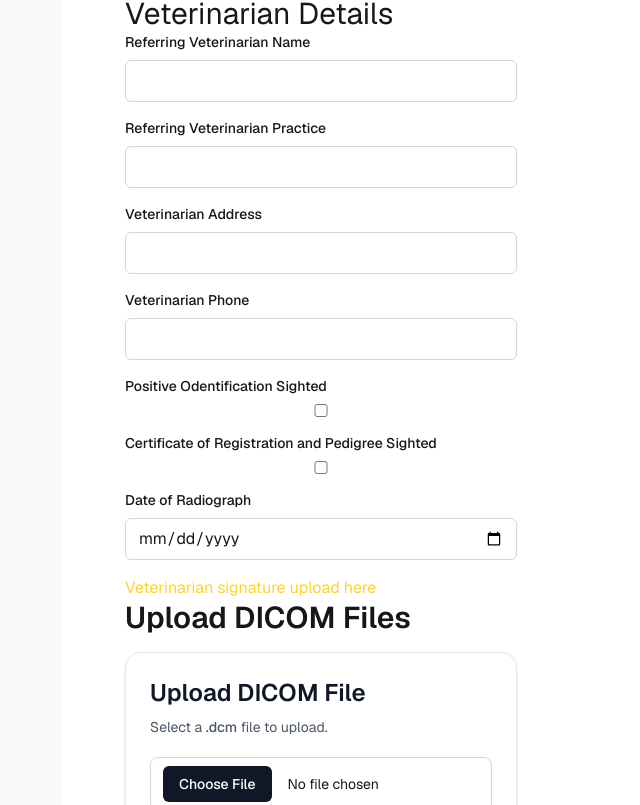
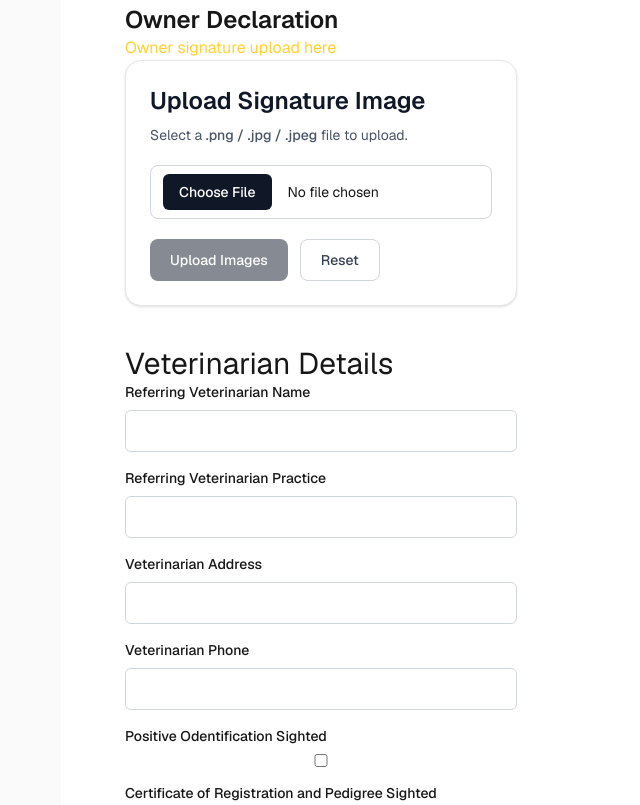
Before and after one commit to CodedBeats/Hayes_Hip_and_Elbow_Scoring, a Next.js app: page /submit in a window 1280 px wide. Shown: the part 1115-1920 px from the top of the page, without its empty margins (195-835 px from the left). Built offline with nearby package versions, Linux system fonts and the light colour scheme; no server answers.

Commit message:
feat: upload image component and hook

```diff
--- a/components/form/CaseForm.tsx
+++ b/components/form/CaseForm.tsx
@@ -5,6 +5,7 @@ import { useRouter } from "next/navigation";
 // components
 import { InputField } from "./InputField";
 import { FileUploader } from "../upload/FileUploader";
+import { ImageUploader } from "../upload/ImageUploader";
 // type
 import { Case } from "@/types/case";
 
@@ -138,7 +139,7 @@ export const CaseForm = () => {
             {/* ======================= */}
             {/* DOG DETAILS */}
             {/* ======================= */}
-            <h1 className="text-3xl">Dog Details</h1>
+            <h1 className="text-3xl mt-10">Dog Details</h1>
             {dogDetailsFields.map((field) => (
                 <InputField
                     key={field.name}
@@ -154,7 +155,7 @@ export const CaseForm = () => {
             {/* ======================= */}
             {/* Owner */}
             {/* ======================= */}
-            <h2 className="text-3xl">Owner Details</h2>
+            <h2 className="text-3xl mt-10">Owner Details</h2>
             {ownerDetailsFields.map((field) => (
                 <InputField
                     key={field.name}
@@ -168,12 +169,13 @@ export const CaseForm = () => {
             <h2 className="text-2xl font-semibold">Owner Declaration</h2>
             <p className="text-amber-300">Owner signature upload here</p>
             {/* === owner's signature === */}
+            <ImageUploader />
 
 
             {/* ======================= */}
             {/* Veterinarian DETAILS */}
             {/* ======================= */}
-            <h2 className="text-3xl">Veterinarian Details</h2>
+            <h2 className="text-3xl mt-10">Veterinarian Details</h2>
             {veterinarianDetailsFields.map((field) => (
                 <InputField
                     key={field.name}
@@ -191,7 +193,7 @@ export const CaseForm = () => {
             {/* ======================= */}
             {/* FILE UPLOAD */}
             {/* ======================= */}
-            <section className="space-y-4">
+            <section className="space-y-4 mt-10">
                 <h2 className="text-3xl font-semibold">Upload DICOM Files</h2>
 
                 <FileUploader />
--- /dev/null
+++ b/components/upload/ImageUploader.tsx
@@ -0,0 +1,122 @@
+// dependencies
+"use client";
+import { useState } from "react";
+// hooks
+import { useImageUpload } from "@/hooks/useImageUpload";
+
+export const ImageUploader = () => {
+    const {
+        uploading,
+        progress,
+        error,
+        uploadedImage,
+        uploadSingleImage,
+        resetUpload,
+    } = useImageUpload();
+
+    const [selectedImage, setSelectedImage] = useState<File | null>(null);
+
+    const handleImageChange = (e: React.ChangeEvent<HTMLInputElement>) => {
+        if (!e.target.files || e.target.files.length === 0) return;
+        setSelectedImage(e.target.files[0]);
+    };
+
+    const handleUpload = async () => {
+        if (!selectedImage) return;
+
+        try {
+            await uploadSingleImage(selectedImage, `${Date.now()}`);
+        } catch (err) {
+            console.error(err);
+        }
+    };
+
+    const handleReset = () => {
+        setSelectedImage(null);
+        resetUpload();
+    };
+
+    return (
+        <div className="mx-auto w-full max-w-2xl rounded-2xl border border-gray-200 bg-white p-6 shadow-sm">
+            <h2 className="text-2xl font-semibold text-gray-900">
+                Upload Signature Image
+            </h2>
+
+            <p className="mt-2 text-sm text-gray-600">
+                Select a <span className="font-medium">.png / .jpg / .jpeg</span> file to upload.
+            </p>
+
+            <div className="mt-5">
+                <input
+                    type="file"
+                    accept=".png, .jpg, .jpeg"
+                    onChange={handleImageChange}
+                    className="block w-full rounded-lg border border-gray-300 px-3 py-2 text-sm file:mr-4 file:rounded-md file:border-0 file:bg-gray-900 file:px-4 file:py-2 file:text-sm file:font-medium file:text-white hover:file:bg-gray-700"
+                />
+            </div>
+
+            <div className="mt-5 flex flex-wrap gap-3">
+                <button
+                    type="button"
+                    onClick={handleUpload}
+                    disabled={uploading || !selectedImage}
+                    className="rounded-lg bg-gray-900 px-5 py-2.5 text-sm font-medium text-white transition hover:bg-gray-700 disabled:cursor-not-allowed disabled:opacity-50"
+                >
+                    {uploading ? "Uploading..." : "Upload Images"}
+                </button>
+
+                <button
+                    type="button"
+                    onClick={handleReset}
+                    className="rounded-lg border border-gray-300 px-5 py-2.5 text-sm font-medium text-gray-700 transition hover:bg-gray-100"
+                >
+                    Reset
+                </button>
+            </div>
+
+            {uploading && (
+                <div className="mt-6">
+                    <div className="mb-2 flex items-center justify-between text-sm text-gray-700">
+                        <span>Uploading image</span>
+                        <span>{progress}%</span>
+                    </div>
+
+                    <div className="h-3 w-full overflow-hidden rounded-full bg-gray-200">
+                        <div
+                            className="h-full rounded-full bg-green-500 transition-all duration-200"
+                            style={{ width: `${progress}%` }}
+                        />
+                    </div>
+                </div>
+            )}
+
+            {error && (
+                <div className="mt-5 rounded-lg border border-red-200 bg-red-50 px-4 py-3 text-sm text-red-700">
+                    {error}
+                </div>
+            )}
+
+            {uploadedImage && (
+                <div className="mt-8">
+                    <h3 className="text-lg font-semibold text-gray-900">
+                        Uploaded Image
+                    </h3>
+
+                    <div className="mt-4 space-y-3">
+                        <div
+                            key={uploadedImage.key}
+                            className="rounded-xl border border-gray-200 bg-gray-50 p-4"
+                        >
+                            <p className="font-medium text-gray-900">
+                                {uploadedImage.imageName}
+                            </p>
+                            <p className="mt-1 break-all text-xs text-gray-500">
+                                {uploadedImage.key}
+                            </p>
+                        </div>
+                    </div>
+                </div>
+            )}
+        </div>
+    );
+};
--- /dev/null
+++ b/hooks/useImageUpload.ts
@@ -0,0 +1,59 @@
+// dependencies
+import { useState } from "react"
+// logic
+import { uploadSignatureImg } from "@/lib/firebase";
+// types
+import { UploadedImage, UseUploadImageReturn } from "../types/upload"
+
+export function useImageUpload(): UseUploadImageReturn {
+    // state
+    const [uploading, setUploading] = useState(false);
+    const [progress, setProgress] = useState(0);
+    const [error, setError] = useState<string | null>(null);
+    const [uploadedImage, setUploadedImage] = useState<UploadedImage>();
+
+    // reset upload handler
+    const resetUpload = () => {
+        setUploading(false);
+        setProgress(0);
+        setError(null);
+        setUploadedImage(undefined);
+    };
+
+
+    // upload single img (signature)
+    const uploadSingleImage = async (image: File, folderName: string): Promise<UploadedImage> => {
+        try {
+            setUploading(true);
+            setError(null);
+
+            // firebase upload func logic
+            const uploadResult = await uploadSignatureImg(image.name, folderName, image);
+
+            // update state with uploaded image info
+            setUploadedImage({
+                imageName: image.name,
+                key: uploadResult.ref.fullPath,
+            });
+
+            return {
+                imageName: image.name,
+                key: uploadResult.ref.fullPath,
+            };
+        } catch (err) {
+            setError("Failed to upload image.");
+            throw err;
+        } finally {
+            setUploading(false);
+        }
+    };
+
+    return {
+        uploading,
+        progress,
+        error,
+        uploadedImage,
+        uploadSingleImage,
+        resetUpload,
+    };
+}
```
